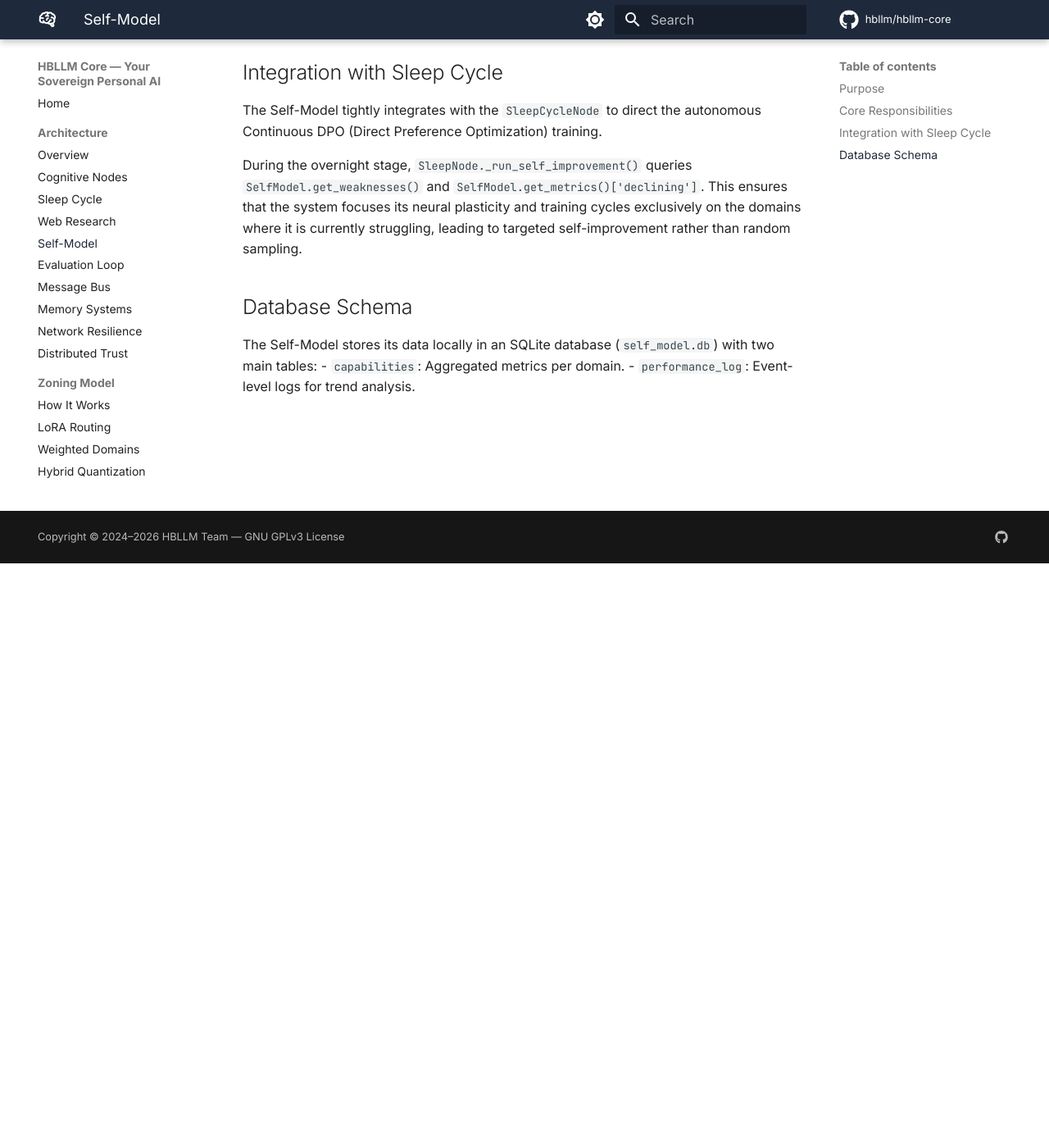
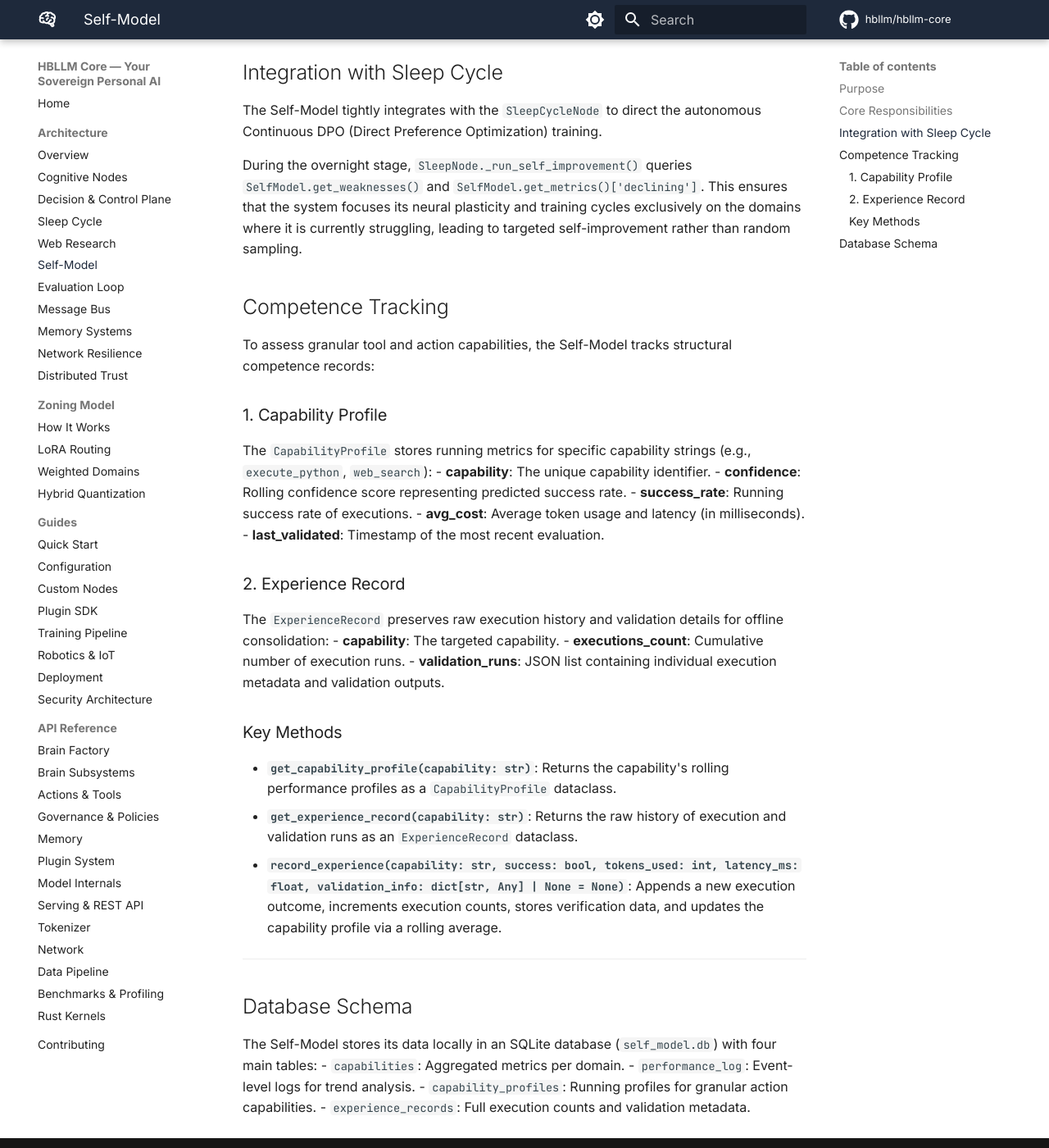
Before and after one commit to HBLLM/hbllm-core, an MkDocs documentation site: the page built from docs/architecture/self-model.md, in a window 1280 px wide and 1400 px high, scrolled down 713 px. Shown: the whole window at 82% size. Built offline with MkDocs 1.6.1 and Material for MkDocs 9.7.7, drawn with Linux system fonts in a browser that asks for light colours; comment, search, counter and statistics services are not loaded.

Commit message:
docs: document control plane, simulated code world, and competence tracking upgrades

```diff
--- a/docs/architecture/self-model.md
+++ b/docs/architecture/self-model.md
@@ -19,8 +19,35 @@
 
 During the overnight stage, `SleepNode._run_self_improvement()` queries `SelfModel.get_weaknesses()` and `SelfModel.get_metrics()['declining']`. This ensures that the system focuses its neural plasticity and training cycles exclusively on the domains where it is currently struggling, leading to targeted self-improvement rather than random sampling.
 
+## Competence Tracking
+
+To assess granular tool and action capabilities, the Self-Model tracks structural competence records:
+
+### 1. Capability Profile
+The `CapabilityProfile` stores running metrics for specific capability strings (e.g., `execute_python`, `web_search`):
+- **capability**: The unique capability identifier.
+- **confidence**: Rolling confidence score representing predicted success rate.
+- **success_rate**: Running success rate of executions.
+- **avg_cost**: Average token usage and latency (in milliseconds).
+- **last_validated**: Timestamp of the most recent evaluation.
+
+### 2. Experience Record
+The `ExperienceRecord` preserves raw execution history and validation details for offline consolidation:
+- **capability**: The targeted capability.
+- **executions_count**: Cumulative number of execution runs.
+- **validation_runs**: JSON list containing individual execution metadata and validation outputs.
+
+### Key Methods
+* **`get_capability_profile(capability: str)`**: Returns the capability's rolling performance profiles as a `CapabilityProfile` dataclass.
+* **`get_experience_record(capability: str)`**: Returns the raw history of execution and validation runs as an `ExperienceRecord` dataclass.
+* **`record_experience(capability: str, success: bool, tokens_used: int, latency_ms: float, validation_info: dict[str, Any] | None = None)`**: Appends a new execution outcome, increments execution counts, stores verification data, and updates the capability profile via a rolling average.
+
+---
+
 ## Database Schema
 
-The Self-Model stores its data locally in an SQLite database (`self_model.db`) with two main tables:
+The Self-Model stores its data locally in an SQLite database (`self_model.db`) with four main tables:
 - `capabilities`: Aggregated metrics per domain.
 - `performance_log`: Event-level logs for trend analysis.
+- `capability_profiles`: Running profiles for granular action capabilities.
+- `experience_records`: Full execution counts and validation metadata.
--- a/mkdocs.yml
+++ b/mkdocs.yml
@@ -124,6 +124,7 @@
   - Architecture:
       - Overview: architecture/overview.md
       - Cognitive Nodes: architecture/cognitive-nodes.md
+      - Decision & Control Plane: architecture/decision-gatekeeper.md
       - Sleep Cycle: architecture/sleep-cycle.md
       - Web Research: architecture/web-research.md
       - Self-Model: architecture/self-model.md
```
Also changed, not shown: docs/architecture/cognitive-nodes.md (+33 -16 lines), docs/architecture/decision-gatekeeper.md (added, +80 -0 lines).
